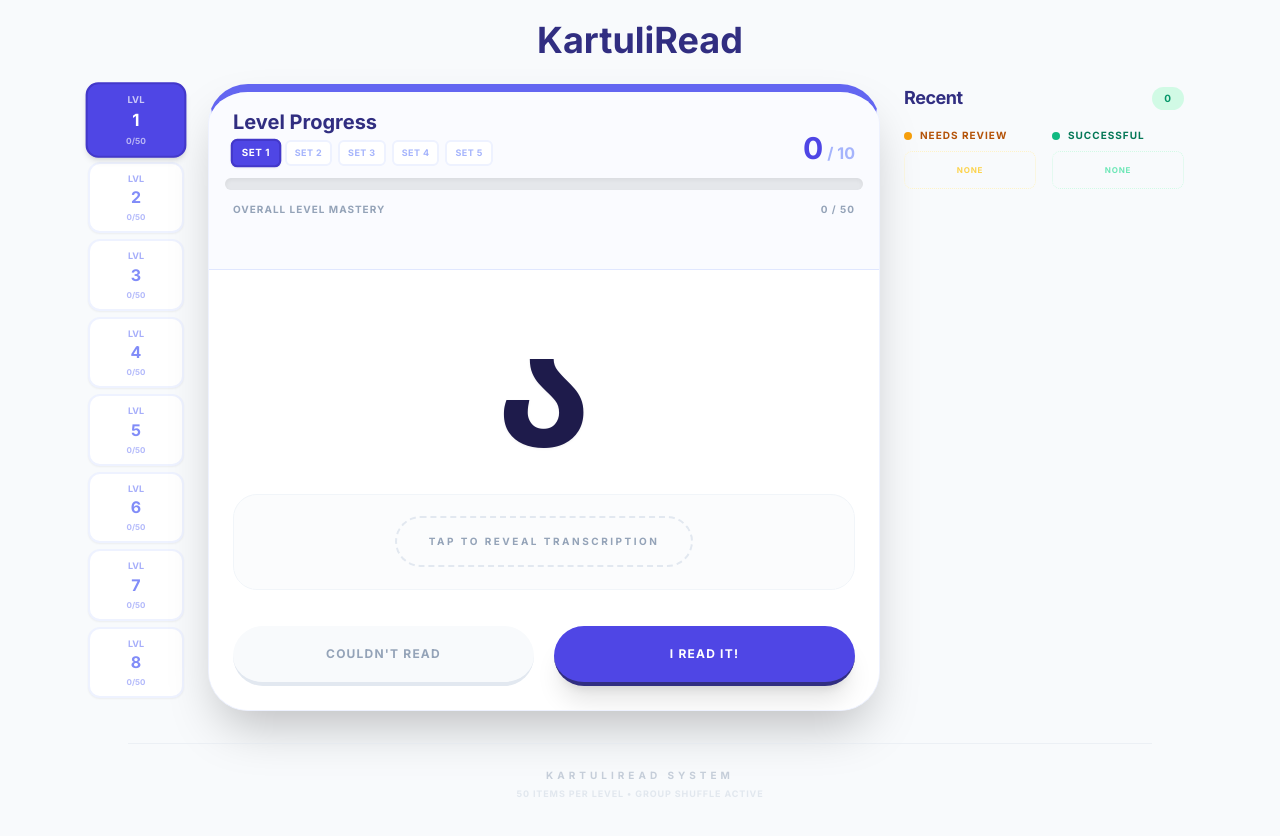
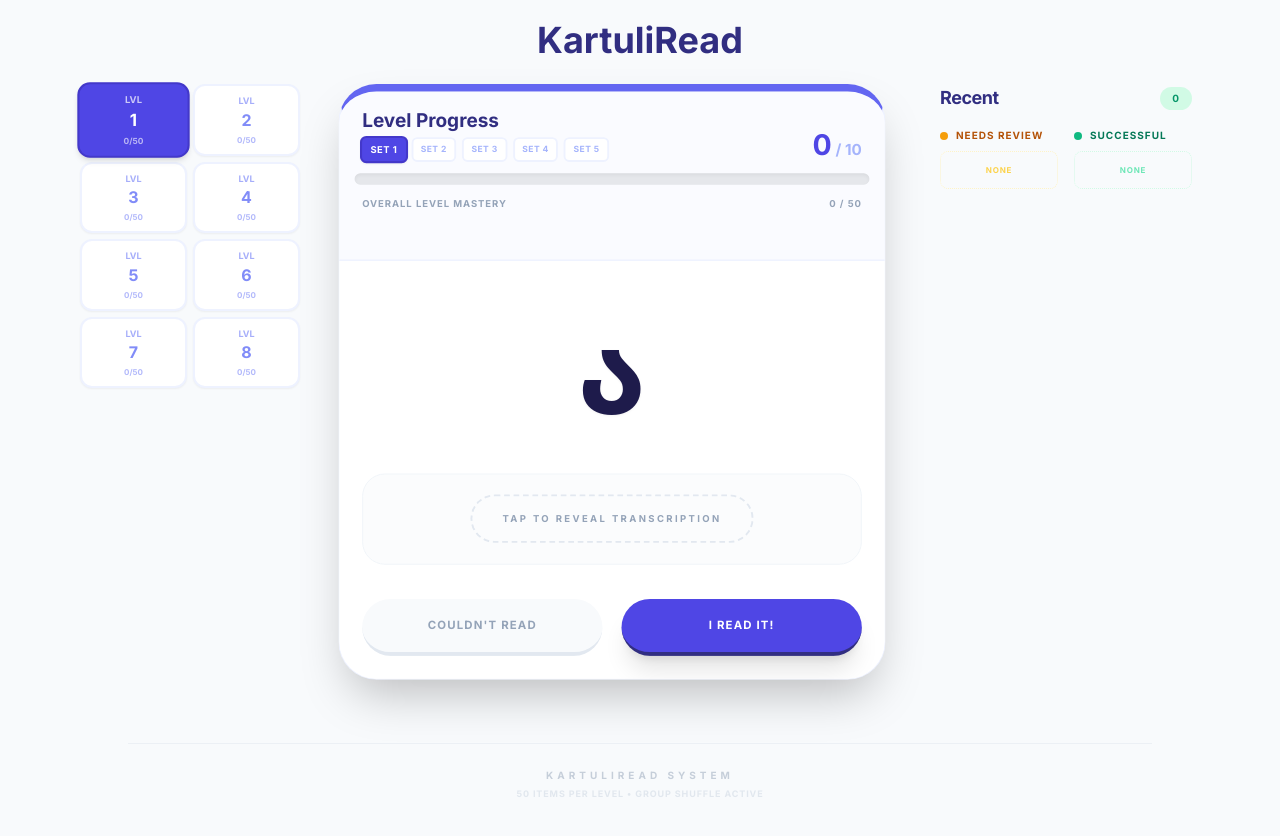
Before and after one commit to SebastianKristof/kartuliread, a React (Vite) app: page / in a window 1280 px wide. Shown: the top 836 px of the page. Built offline with nearby package versions, Linux system fonts and the light colour scheme.

Commit message:
letter size good

```diff
--- a/App.tsx
+++ b/App.tsx
@@ -1,5 +1,5 @@
 
-import React, { useState, useMemo, useEffect } from 'react';
+import React, { useState, useMemo, useEffect, useLayoutEffect, useRef } from 'react';
 import { Exercise, SUCCESS_THRESHOLD, BATCH_SIZE } from './types';
 import { ProgressBar } from './components/ProgressBar';
 import { EXERCISES_DATA } from './data/exercisesData';
@@ -102,6 +102,9 @@ const App: React.FC = () => {
   const [showResetModal, setShowResetModal] = useState(false);
   const [congratulationsMessage, setCongratulationsMessage] = useState<string | null>(null);
   const [masteredSets, setMasteredSets] = useState<{ [key: number]: number[] }>(() => loadMasteredSets());
+  const [fitFontPx, setFitFontPx] = useState(96);
+  const georgianContainerRef = useRef<HTMLDivElement | null>(null);
+  const georgianTextRef = useRef<HTMLSpanElement | null>(null);
 
   // Save progress to localStorage whenever it changes
   useEffect(() => {
@@ -179,40 +182,43 @@ const App: React.FC = () => {
     return levelExercises[successCount] || null;
   }, [levelExercises, successCount, isInRepetitionMode, failedQueue, repetitionIndex]);
 
-  // Dynamic font sizing based on word length and level to prevent overflow
-  // Higher levels (more letters) get smaller base sizes to fit width
-  const fontSizeClass = useMemo(() => {
-    if (!currentExercise) return "text-7xl sm:text-8xl md:text-9xl lg:text-[10rem] xl:text-[12rem]";
-    const len = currentExercise.georgian.length;
-    // Base sizes are larger, but scale down for higher levels (longer words)
-    // Level 1-2: largest, Level 3-4: medium, Level 5-6: smaller to fit width
+  useLayoutEffect(() => {
+    if (!currentExercise) return;
+    const container = georgianContainerRef.current;
+    const text = georgianTextRef.current;
+    if (!container || !text) return;
 
-    if (len <= 3) {
-      // Very short words
-      return "text-7xl sm:text-8xl md:text-9xl lg:text-[10rem]";
-    } else if (len <= 5) {
-      // Short words
-      return "text-6xl sm:text-7xl md:text-8xl lg:text-9xl";
-    } else if (len <= 7) {
-      // Medium words - scale by level
-      if (currentLevel <= 2) {
-        return "text-5xl sm:text-6xl md:text-7xl lg:text-8xl";
-      } else if (currentLevel <= 4) {
-        return "text-4xl sm:text-5xl md:text-6xl lg:text-7xl";
-      } else {
-        return "text-3xl sm:text-4xl md:text-5xl lg:text-6xl";
+    const computeFitFont = () => {
+      const paddingRatio = 0.1;
+      const availableWidth = container.clientWidth * (1 - paddingRatio * 2);
+      const availableHeight = container.clientHeight * (1 - paddingRatio * 2);
+      if (availableWidth <= 0 || availableHeight <= 0) return;
+
+      let low = 12;
+      let high = Math.max(12, Math.floor(availableHeight));
+      let best = low;
+
+      while (low <= high) {
+        const mid = Math.floor((low + high) / 2);
+        text.style.fontSize = `${mid}px`;
+        const fits = text.scrollWidth <= availableWidth && text.scrollHeight <= availableHeight;
+        if (fits) {
+          best = mid;
+          low = mid + 1;
+        } else {
+          high = mid - 1;
+        }
       }
-    } else {
-      // Long words - scale significantly
-      if (currentLevel <= 2) {
-        return "text-4xl sm:text-5xl md:text-6xl lg:text-7xl";
-      } else if (currentLevel <= 4) {
-        return "text-3xl sm:text-4xl md:text-5xl lg:text-6xl";
-      } else {
-        return "text-2xl sm:text-3xl md:text-4xl lg:text-5xl";
-      }
-    }
-  }, [currentExercise, currentLevel]);
+
+      setFitFontPx(prev => (prev === best ? prev : best));
+    };
+
+    computeFitFont();
+    const observer = new ResizeObserver(() => computeFitFont());
+    observer.observe(container);
+
+    return () => observer.disconnect();
+  }, [currentExercise]);
 
   const handleCorrect = () => {
     if (!currentExercise) return;
@@ -510,9 +516,9 @@ const App: React.FC = () => {
         <h1 className="text-2xl sm:text-3xl md:text-4xl font-extrabold text-indigo-900">KartuliRead</h1>
       </header>
 
-      <div className="w-full max-w-6xl flex flex-col lg:flex-row items-start justify-center gap-4 lg:gap-6 px-2 sm:px-4">
+      <div className="w-full max-w-6xl flex flex-col lg:grid lg:grid-cols-[220px_minmax(0,1fr)_260px] lg:gap-6 items-start justify-center gap-4 px-2 sm:px-4">
         {/* Left Sidebar: Level Selector */}
-        <div className="w-full lg:w-24 grid grid-cols-4 sm:grid-cols-8 lg:grid-cols-1 gap-1.5 order-1">
+        <div className="w-full grid grid-cols-4 sm:grid-cols-8 lg:grid-cols-2 gap-1.5 order-1">
           {[1, 2, 3, 4, 5, 6, 7, 8].map(l => (
             <button
               key={l}
@@ -530,7 +536,7 @@ const App: React.FC = () => {
         </div>
 
         {/* Center: Main Exercise Area */}
-        <div className="w-full lg:flex-1 max-w-2xl order-2">
+        <div className="w-full lg:flex-1 max-w-2xl lg:max-w-xl lg:scale-[0.95] lg:origin-top order-2">
           <main className="w-full bg-white rounded-2xl sm:rounded-[2.5rem] shadow-2xl overflow-hidden border border-indigo-50 border-t-4 sm:border-t-8 border-t-indigo-500">
             {/* Progress Header */}
             <div className="bg-indigo-50/30 p-2 sm:p-3 md:p-4 border-b border-indigo-100">
@@ -605,8 +611,12 @@ const App: React.FC = () => {
             <div className="p-3 sm:p-4 md:p-5 lg:p-6 flex flex-col items-center justify-center relative bg-white">
               {currentExercise ? (
                 <div className="w-full text-center space-y-2 sm:space-y-3 md:space-y-4 lg:space-y-5 animate-in fade-in zoom-in duration-500">
-                  <div className="flex flex-col items-center justify-center min-h-[120px] sm:min-h-[140px] md:min-h-[160px] lg:min-h-[180px] w-full px-0">
-                    <span className={`georgian-text ${fontSizeClass} font-bold text-indigo-950 leading-tight select-none tracking-normal drop-shadow-sm break-words w-full overflow-wrap-anywhere transition-all duration-300`}>
+                  <div ref={georgianContainerRef} className="flex flex-col items-center justify-center min-h-[120px] sm:min-h-[140px] md:min-h-[160px] lg:min-h-[180px] w-full px-0">
+                    <span
+                      ref={georgianTextRef}
+                      style={{ fontSize: `${fitFontPx}px` }}
+                      className="georgian-text inline-block max-w-full font-bold text-indigo-950 leading-none select-none tracking-normal drop-shadow-sm whitespace-nowrap"
+                    >
                       {currentExercise.georgian}
                     </span>
                   </div>
@@ -668,7 +678,7 @@ const App: React.FC = () => {
         </div>
 
         {/* Right Sidebar: Recent Progress */}
-        <aside className="w-full lg:w-72 mt-6 lg:mt-0 lg:max-h-[85vh] lg:overflow-y-auto lg:pr-2 order-3">
+        <aside className="w-full mt-6 lg:mt-0 lg:max-h-[85vh] lg:overflow-y-auto lg:pr-2 order-3">
           <div className="flex justify-between items-center mb-4">
             <h2 className="text-lg font-black text-indigo-900 tracking-tight">Recent</h2>
             <span className="bg-emerald-100 text-emerald-600 px-3 py-1 rounded-full text-[10px] font-black uppercase tracking-widest">
```
